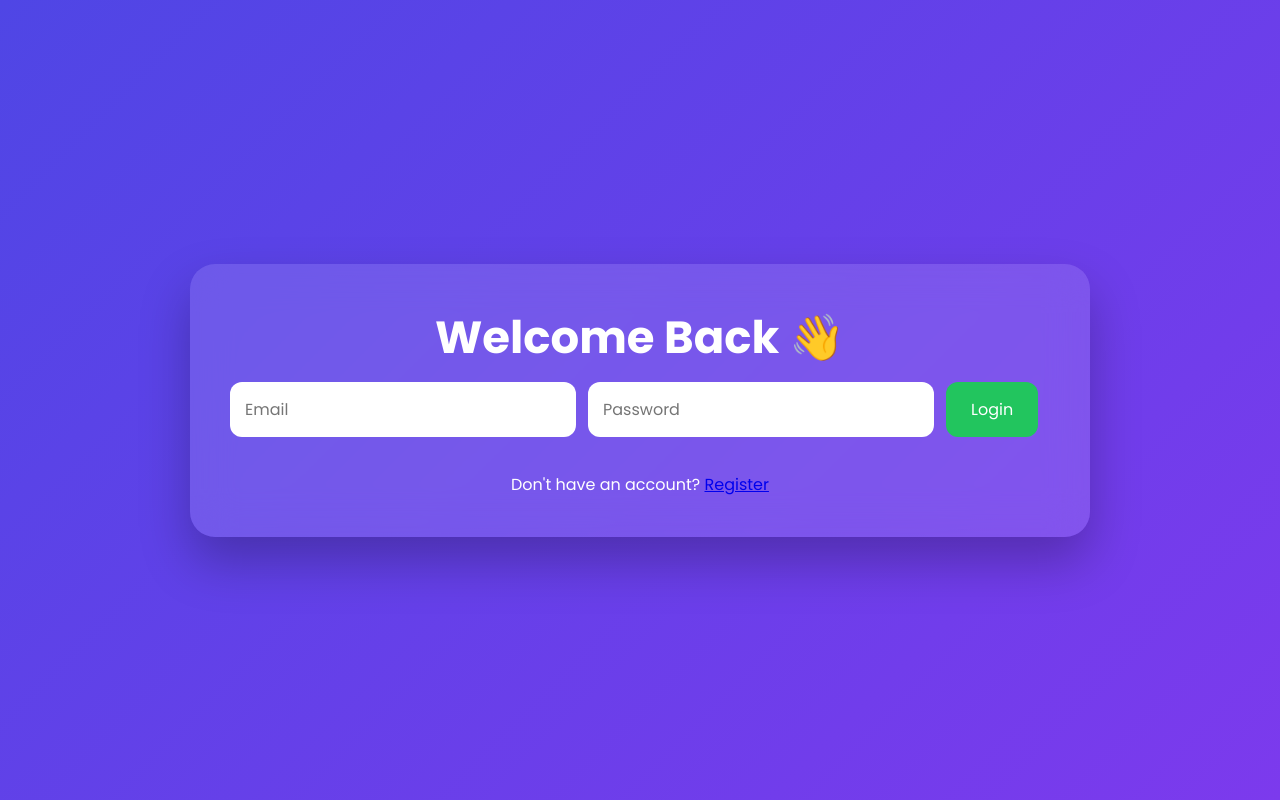
After one commit to adleraf/taskpilot, a Flask app: page /login in a window 1280 px wide. The commit adds this page. Run offline with Flask 3, Linux system fonts and the light colour scheme.

Commit message:
Implement user authentication

```diff
--- a/app.py
+++ b/app.py
@@ -12,6 +12,8 @@ from werkzeug.security import generate_password_hash, check_password_hash
 
 
 app = Flask(__name__)
+
+app.config["SECRET_KEY"] = "taskpilot-super-secret-key"
 
 # Database Configuration
 app.config["SQLALCHEMY_DATABASE_URI"] = "sqlite:///tasks.db"
@@ -54,6 +56,7 @@ def load_user(user_id):
 
 
 @app.route("/", methods=["GET", "POST"])
+@login_required
 def home():
 
 
@@ -137,6 +140,34 @@ def register():
 
     return render_template("register.html")
 
+@app.route("/login", methods=["GET", "POST"])
+def login():
+
+    if request.method == "POST":
+
+        email = request.form["email"]
+        password = request.form["password"]
+
+        user = User.query.filter_by(email=email).first()
+
+        if user and check_password_hash(user.password, password):
+
+            login_user(user)
+
+            return redirect("/")
+
+        return "Invalid email or password"
+
+    return render_template("login.html")
+
+@app.route("/logout")
+@login_required
+def logout():
+
+    logout_user()
+
+    return redirect("/login")
+
 
 @app.route("/toggle/<int:id>")
 def toggle(id):
--- /dev/null
+++ b/templates/login.html
@@ -0,0 +1,57 @@
+<!DOCTYPE html>
+<html lang="en">
+
+<head>
+    <meta charset="UTF-8">
+    <meta name="viewport" content="width=device-width, initial-scale=1.0">
+    <title>Login</title>
+
+    <link rel="preconnect" href="https://fonts.googleapis.com">
+    <link rel="preconnect" href="https://fonts.gstatic.com" crossorigin>
+
+    <link href="https://fonts.googleapis.com/css2?family=Poppins:wght@300;400;500;600;700&display=swap" rel="stylesheet">
+
+    <link rel="stylesheet" href="{{ url_for('static', filename='style.css') }}">
+</head>
+
+<body>
+
+<div class="container">
+
+    <h1>Welcome Back 👋</h1>
+
+    <form method="POST">
+
+        <input
+            type="email"
+            name="email"
+            placeholder="Email"
+            required
+        >
+
+        <input
+            type="password"
+            name="password"
+            placeholder="Password"
+            required
+        >
+
+        <button type="submit">
+            Login
+        </button>
+
+    </form>
+
+    <p style="margin-top:20px; text-align:center; color:white;">
+
+        Don't have an account?
+
+        <a href="/register">Register</a>
+
+    </p>
+
+</div>
+
+</body>
+
+</html>
```
Also changed, not shown: templates/index.html (+8 -0 lines).
